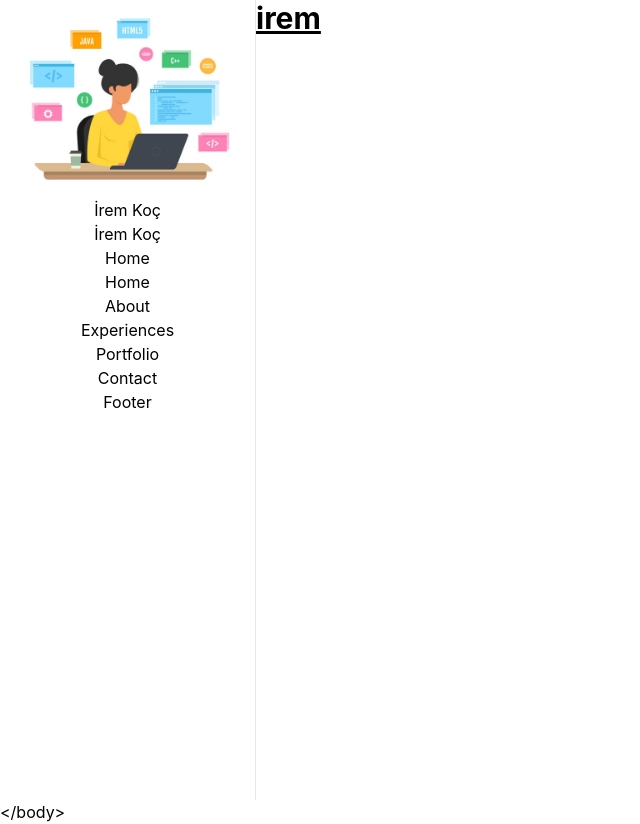
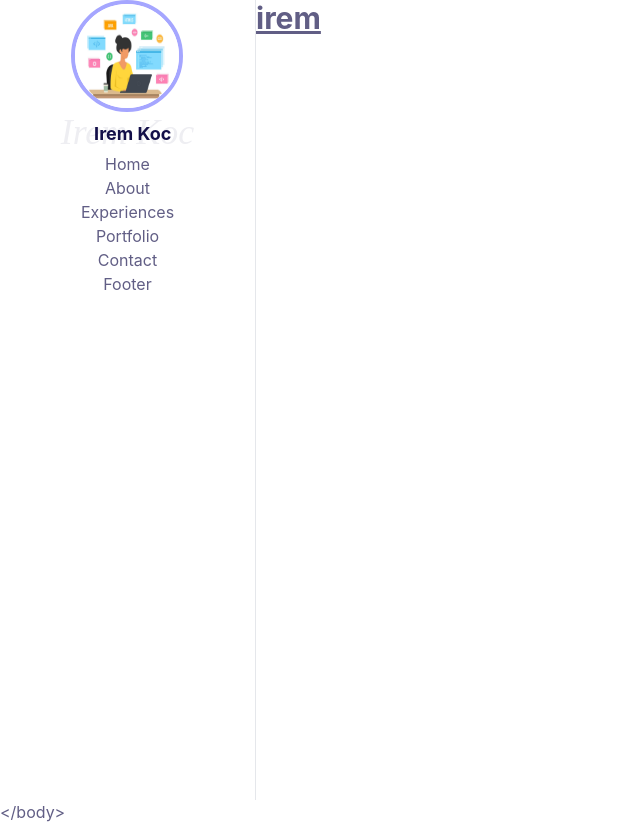
Before and after one commit to irem-koc/my-personal-website-v2, a React (Vite) app: page / in a window 1280 px wide. Shown: the whole page, without its empty margins (0-640 px from the left). Built offline with nearby package versions, Linux system fonts and the light colour scheme.

Commit message:
feat: add style prop to atoms, left menu logo bar

```diff
--- a/src/components/atoms/Image/Image.tsx
+++ b/src/components/atoms/Image/Image.tsx
@@ -2,13 +2,14 @@ type Props = {
   source: string;
   alt: string;
   title: string;
+  style: string[];
 };
 
 const Image = (props: Props) => {
-  const { source, alt, title } = props;
+  const { source, alt, title, style } = props;
   return (
     <>
-      <img src={source} alt={alt} title={title} />
+      <img src={source} alt={alt} title={title} className={style.join(" ")} />
     </>
   );
 };
--- a/src/components/atoms/Text/Text.tsx
+++ b/src/components/atoms/Text/Text.tsx
@@ -1,9 +1,10 @@
 type Props = {
   text: string;
+  style: string[];
 };
 const Text = (props: Props) => {
-  const { text } = props;
-  return <div>{text}</div>;
+  const { text, style } = props;
+  return <span className={style.join(" ")}>{text}</span>;
 };
 
 export default Text;
--- a/src/components/organisms/leftMenu/LeftMenu.tsx
+++ b/src/components/organisms/leftMenu/LeftMenu.tsx
@@ -5,20 +5,26 @@ import Footer from "@molecules/LeftMenu/Footer/Footer";
 
 const LeftMenu = () => {
   return (
-    <div className="border-r w-1/5 h-screen ">
+    <div className="border-r w-1/5 h-screen">
       <div className="col-center">
         <div className="col-center">
-          <Image source={iremkoclogo} alt="logo" title="İrem Koç" />
-          <Text text="İrem Koç" />
-          <Text text="İrem Koç" />
-          <Text text="Home" />
+          <Image
+            source={iremkoclogo}
+            alt="logo"
+            title="İrem Koç"
+            style={["left-image"]}
+          />
+          <div className="relative">
+            <Text text="Irem Koc" style={["big-irem"]} />
+            <Text text="Irem Koc" style={["small-irem"]} />
+          </div>
         </div>
         <div className="col-center">
-          <Text text="Home" />
-          <Text text="About" />
-          <Text text="Experiences" />
-          <Text text="Portfolio" />
-          <Text text="Contact" />
+          <Text text="Home" style={["liste-item"]} />
+          <Text text="About" style={["liste-item"]} />
+          <Text text="Experiences" style={["liste-item"]} />
+          <Text text="Portfolio" style={["liste-item"]} />
+          <Text text="Contact" style={["liste-item"]} />
         </div>
         <div className="col-center">
           <Footer />
--- a/src/index.css
+++ b/src/index.css
@@ -3,7 +3,22 @@
 @tailwind utilities;
 
 @layer components {
+  body {
+    @apply text-grey;
+  }
+  .big-irem {
+    @apply font-neucha italic text-4xl text-custom-color mx-auto;
+  }
+  .small-irem {
+    @apply font-inter font-bold text-lg text-dark-blue absolute mx-auto left-1/4 top-2;
+  }
   .col-center {
     @apply flex flex-col items-center justify-between;
   }
+  .liste-item {
+    @apply hover:text-purple cursor-pointer;
+  }
+  .left-image {
+    @apply w-28 h-28 rounded-full border-4 border-purple;
+  }
 }
--- a/src/main.tsx
+++ b/src/main.tsx
@@ -1,4 +1,4 @@
-import router from "@/route/AppRouter.tsx";
+import router from "@route/AppRouter.tsx";
 import ReactDOM from "react-dom/client";
 import { RouterProvider } from "react-router-dom";
 import "./index.css";
--- a/tailwind.config.js
+++ b/tailwind.config.js
@@ -2,7 +2,20 @@
 export default {
   content: ["./index.html", "./src/**/*.{js,ts,jsx,tsx}"],
   theme: {
-    extend: {},
+    extend: {
+      fontFamily: {
+        neucha: ["Neucha", "cursive"],
+        inter: ["Inter", "sans-serif"],
+      },
+      colors: {
+        "custom-color": "rgba(19,15,73,0.07)",
+        grey: "#615E85",
+        purple: "#A5A6FF",
+        "dark-blue": "#130f49",
+        blue: "#0000FF",
+        orange: "#FF972D",
+      },
+    },
   },
   plugins: [],
 };
--- a/tsconfig.json
+++ b/tsconfig.json
@@ -22,7 +22,7 @@
     "noFallthroughCasesInSwitch": true,
     "paths": {
       "@/.": ["src/*"],
-      "@/route.": ["src/route*"],
+      "@route/*": ["src/route/*"],
       "@assets/*": ["src/assets/*"],
       "@components/*": ["src/components/*"],
       "@atoms/*": ["src/components/atoms/*"],
```
